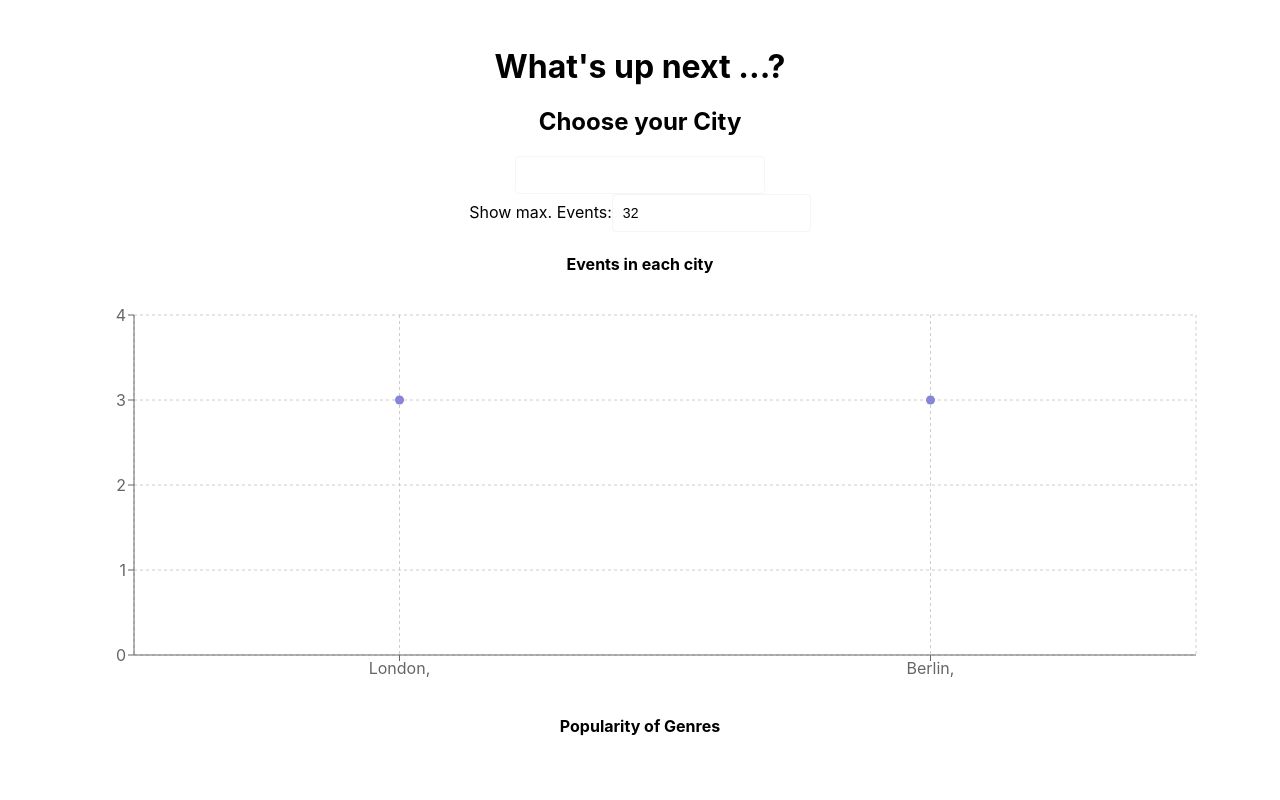
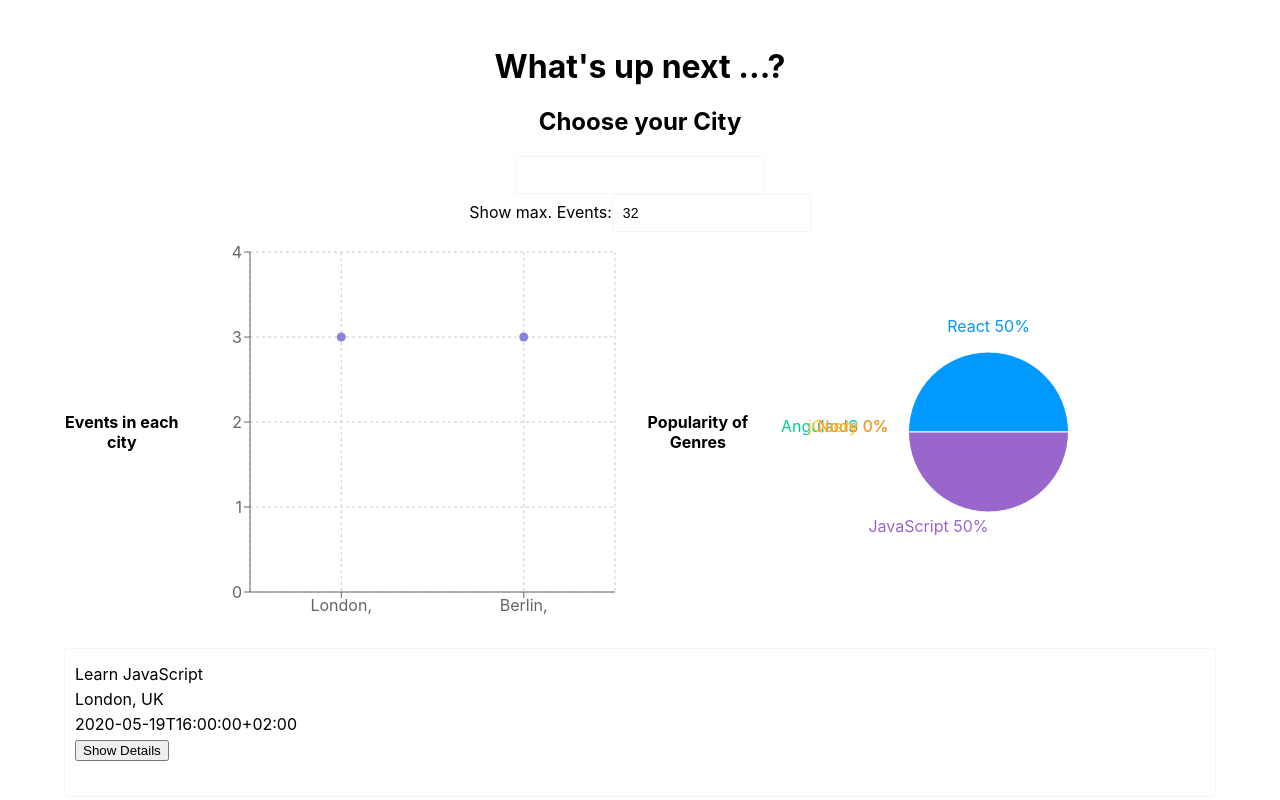
Before and after one commit to MElwenn/meet, a React (Create React App) app: page / in a window 1280 px wide. Shown: the top 800 px of the page. Built offline with nearby package versions, Linux system fonts and the light colour scheme.

Commit message:
reworked on pie chart

```diff
--- a/src/App.js
+++ b/src/App.js
@@ -113,7 +113,7 @@ class App extends Component {
   }
 
   render() {
-    const { locations, numberOfEvents } = this.state;
+    const { locations, numberOfEvents, events } = this.state;
     //const { summary } = this.state;
     return (
       <div className="App">
@@ -123,21 +123,20 @@ class App extends Component {
         <InfoAlert className="info-text" text={this.state.infoText} />
         <NumberOfEvents nbrOfEvents={this.state.result} updateEvents={this.updateEvents} />
         <ErrorAlert text={this.state.errMessage} />
+        <div className="data-vis-wrapper">
           <h4>Events in each city</h4>
           <ResponsiveContainer height={400} >
             <ScatterChart margin={{ top: 20, right: 20, bottom: 10, left: 10 }}>
               <CartesianGrid strokeDasharray="3 3" />
               <XAxis type="category" dataKey="city" name="city" />
               <YAxis type="number" dataKey="number" name="number of events" allowDecimals={false} />
-
-            <Tooltip cursor={{ strokeDasharray: '3 3' }} />
-
+              <Tooltip cursor={{ strokeDasharray: "3 3" }} />
               <Scatter data={this.getData()} fill="#8884d8" />
-
             </ScatterChart>
           </ResponsiveContainer>
           <h4>Popularity of Genres</h4>
           <EventGenre events={this.state.events} />
+        </div>
         {/*<ResponsiveContainer height={400} >
           <PieChart id="container">
             <Pie
--- a/src/EventGenre.js
+++ b/src/EventGenre.js
@@ -8,7 +8,7 @@ const EventGenre = ({ events }) => {
     const getData = () => {
         const genres = ['React', 'AngularJS', 'jQuery', 'Node', 'JavaScript'];
         const data = genres.map((genre) => { //genreData
-            const value = events.filter(({ summary }) => summary.split('').includes(genre)).length; // with or witout blank?
+            const value = events.filter(({ summary }) => summary.split(' ').includes(genre)).length; // with or witout blank?
             return { name: genre, value };
         });
         return data;
@@ -26,10 +26,10 @@ const EventGenre = ({ events }) => {
                     cx="50%"
                     cy="50%"
                     labelLine={false}
-                    label={({ name, percent }) => `${name} ${(percent * 100).toFixed(0)}%`}
                     outerRadius={80}
                     fill="#8884d8"
                     dataKey="value"
+                    label={({ name, percent }) => `${name} ${(percent * 100).toFixed(0)}%`}
                 >
                     {
                         data.map((entry, index) => <Cell key={`cell-${index}`} fill={COLORS[index % COLORS.length]} name={entry.name} />)
```
Also changed, not shown: 1 other file (tests, documents, lock files or other folders). Lines whose indentation alone changed are shown as unchanged.
